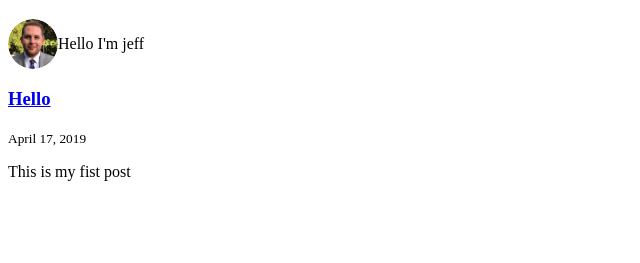
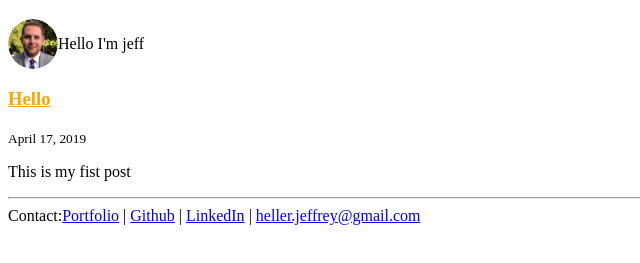
Before and after one commit to Jheller11/gatsby-blog, a Gatsby site: page / in a window 1280 px wide. Shown: the part 47-310 px from the top of the page, without its empty margins (0-640 px from the left). Built offline with nearby package versions, Linux system fonts and the light colour scheme; Gatsby itself is replaced by a stand-in of ours.

Commit message:
add footer

```diff
--- a/src/components/layout.js
+++ b/src/components/layout.js
@@ -56,7 +56,18 @@ class Layout extends React.Component {
       >
         <header>{header}</header>
         <main>{children}</main>
-        <footer />
+        <footer>
+          <hr />
+          <div>
+            Contact:
+            <a href="http://www.jeffreyaheller.com">Portfolio</a> |{" "}
+            <a href="https://github.com/Jheller11">Github</a> |{" "}
+            <a href="https://www.linkedin.com/in/jeffreyaheller/">LinkedIn</a> |{" "}
+            <a href="mailto:heller.jeffrey@gmail.com">
+              heller.jeffrey@gmail.com
+            </a>
+          </div>
+        </footer>
       </div>
     )
   }
--- a/src/pages/index.js
+++ b/src/pages/index.js
@@ -4,6 +4,7 @@ import { Link, graphql } from "gatsby"
 import Bio from "../components/bio"
 import Layout from "../components/layout"
 import SEO from "../components/seo"
+import styles from "./index.module.css"
 
 class BlogIndex extends React.Component {
   render() {
@@ -22,8 +23,8 @@ class BlogIndex extends React.Component {
           const title = node.frontmatter.title || node.fields.slug
           return (
             <div key={node.fields.slug}>
-              <h3 style={{}}>
-                <Link style={{ boxShadow: `none` }} to={node.fields.slug}>
+              <h3>
+                <Link className={styles.link} to={node.fields.slug}>
                   {title}
                 </Link>
               </h3>
--- /dev/null
+++ b/src/pages/index.module.css
@@ -0,0 +1,3 @@
+.link {
+  color: orange;
+}
```
